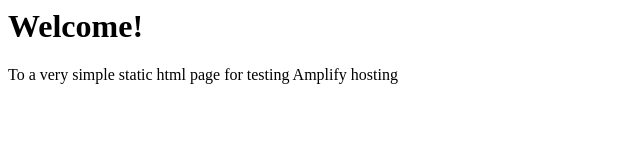
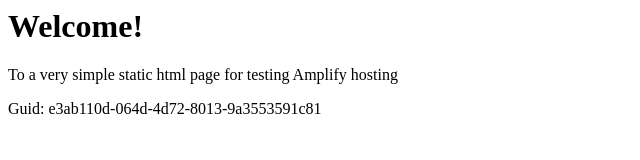
Before and after one commit to aws-aemilia-hkg/Github-PR-Commit-Integration-Test-DoNotTouch-GitH-MJCD6L4M-v1-preprod-ap-east-1, a website: page src/index.html in a window 1280 px wide. Shown: the whole page, without its empty margins (0-640 px from the left). Drawn offline with Linux system fonts and the light colour scheme.

Commit message:
commit from integ tests

```diff
--- a/src/index.html
+++ b/src/index.html
@@ -1,3 +1,5 @@
+
+
 <html lang="en">
 
 <head>
@@ -10,6 +12,6 @@
 <body>
     <h1>Welcome!</h1>
     <p>To a very simple static html page for testing Amplify hosting</p>
-</body>
+    <p>Guid: e3ab110d-064d-4d72-8013-9a3553591c81</p></body>
 
 </html>
```
